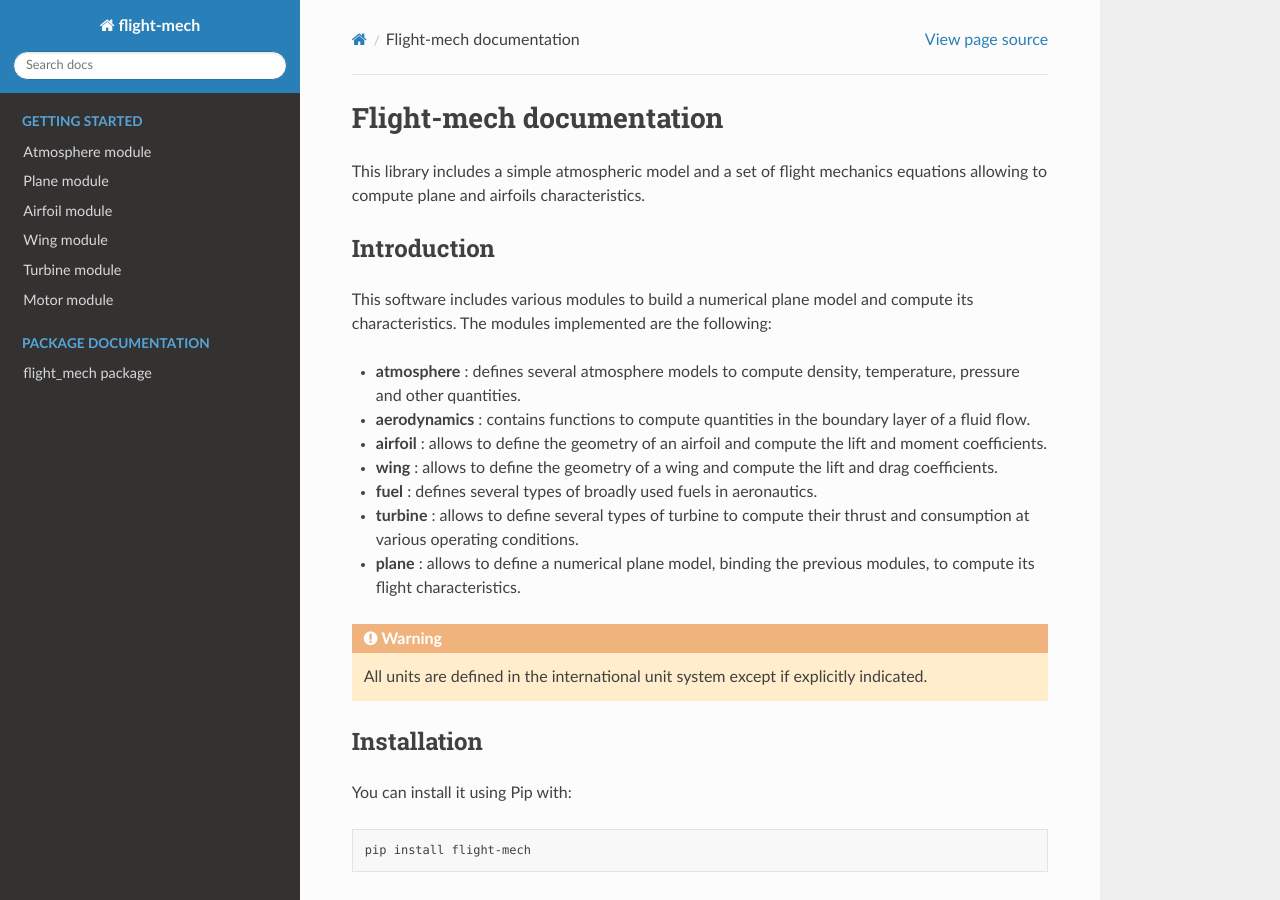
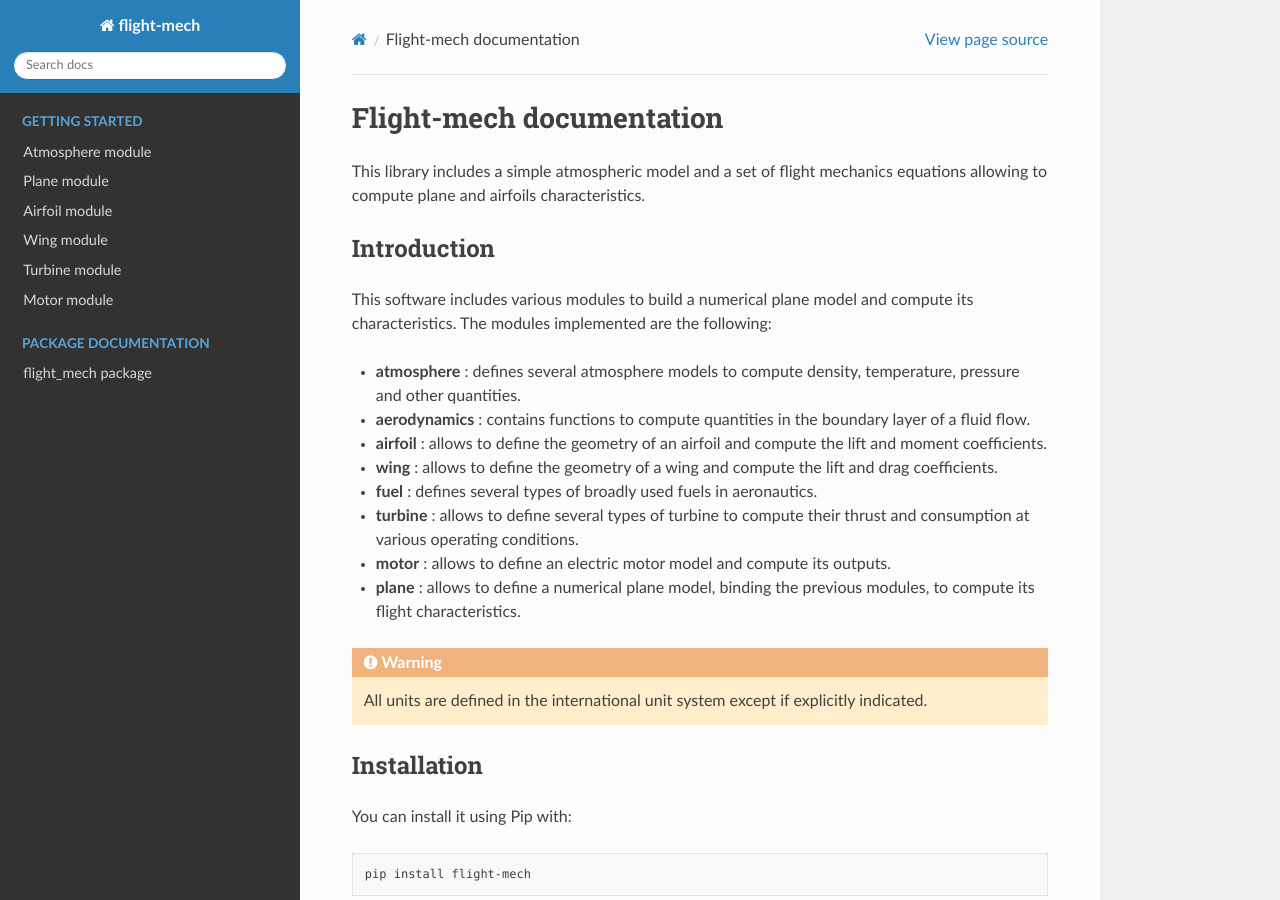
Before and after one commit to PaulCreusy/flight-mech, a Sphinx documentation site: the page built from docs/index.rst, in a window 1280 px wide and 900 px high. Built offline with Sphinx 7.4.7 and the Read the Docs theme 3.1.0, drawn with Linux system fonts in a browser that asks for light colours.

Commit message:
add missing line in the doc

```diff
--- a/docs/index.rst
+++ b/docs/index.rst
@@ -14,6 +14,7 @@ This software includes various modules to build a numerical plane model and comp
 * **wing** : allows to define the geometry of a wing and compute the lift and drag coefficients.
 * **fuel** : defines several types of broadly used fuels in aeronautics.
 * **turbine** : allows to define several types of turbine to compute their thrust and consumption at various operating conditions.
+* **motor** : allows to define an electric motor model and compute its outputs.
 * **plane** : allows to define a numerical plane model, binding the previous modules, to compute its flight characteristics.
 
 .. Warning::
```
